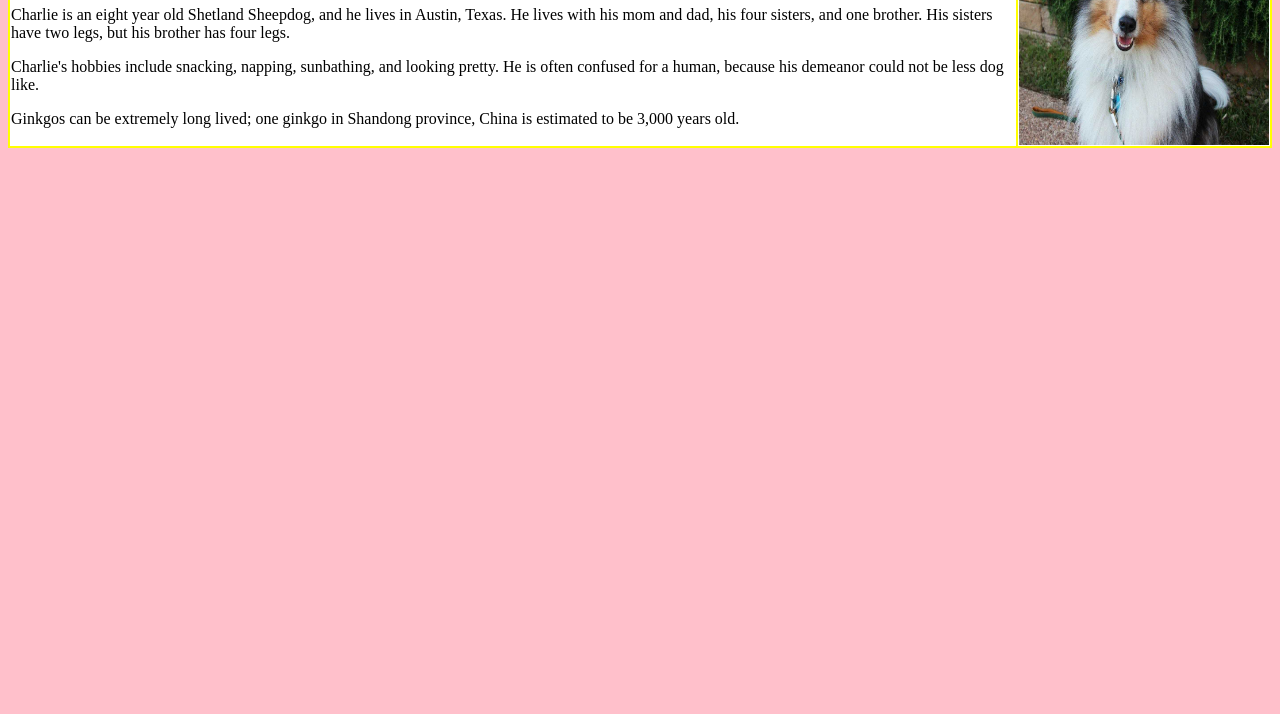
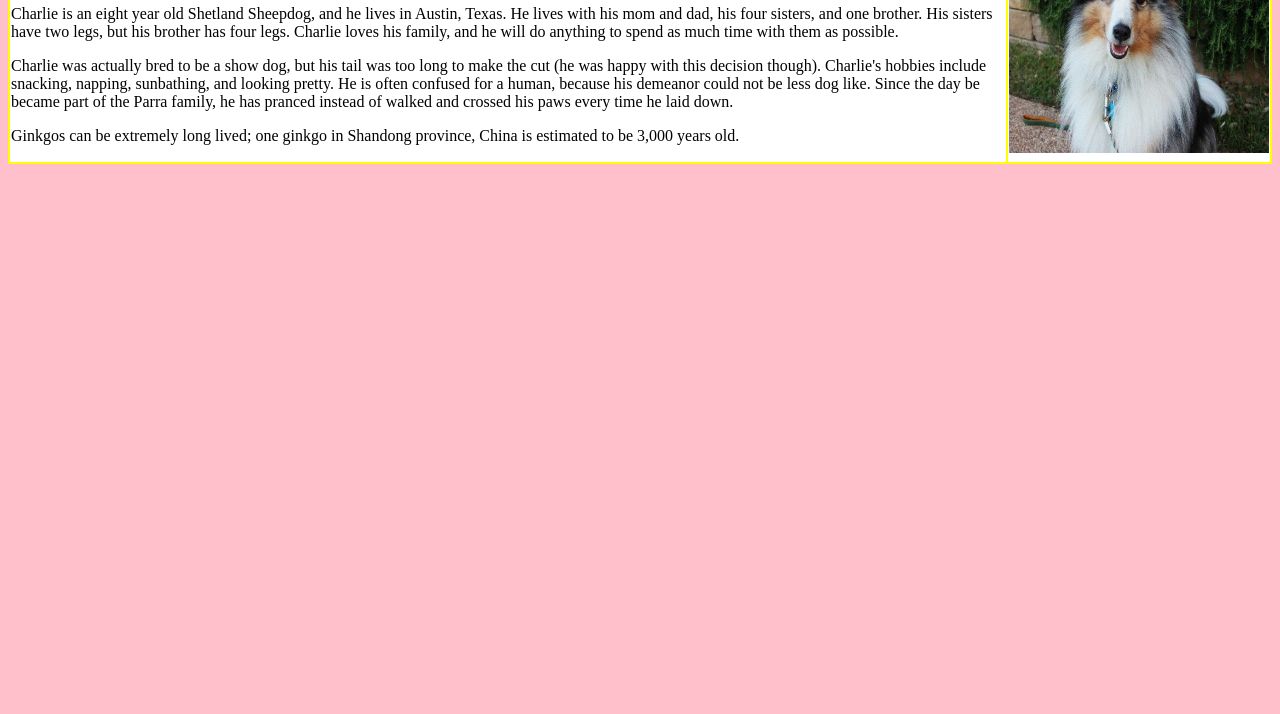
Before and after one commit to mgp90917/Maddie-Parra, a plain HTML site: page Charlie.html in a window 1280 px wide. Shown: the part 86-800 px from the top of the page. Drawn offline with Linux system fonts and the light colour scheme.

Commit message:
Update Charlie.html

```diff
--- a/Charlie.html
+++ b/Charlie.html
@@ -14,14 +14,14 @@ td {background-color:white}
 <body>
 <table cellspacing=”100pc” >
 <tr><td> <h1> Charlie Parra </h1>
-<p> Charlie is an eight year old Shetland Sheepdog, and he lives in Austin, Texas. He lives with his mom and dad, his four sisters, and one brother. His sisters have two legs, but his brother has four legs.
+<p> Charlie is an eight year old Shetland Sheepdog, and he lives in Austin, Texas. He lives with his mom and dad, his four sisters, and one brother. His sisters have two legs, but his brother has four legs. Charlie loves his family, and he will do anything to spend as much time with them as possible.
 </p>
-<p> Charlie's hobbies include snacking, napping, sunbathing, and looking pretty. He is often confused for a human, because his demeanor could not be less dog like.
+<p> Charlie was actually bred to be a show dog, but his tail was too long to make the cut (he was happy with this decision though). Charlie's hobbies include snacking, napping, sunbathing, and looking pretty. He is often confused for a human, because his demeanor could not be less dog like. Since the day be became part of the Parra family, he has pranced instead of walked and crossed his paws every time he laid down.
 </p>Ginkgos can be extremely long lived; one ginkgo in Shandong province, China is estimated to be 3,000 years old.
 </p>
 
 </td>
-<td><img src="index.jpeg" alt="Charlie" height=220 width=250></td>
+<td><img src="index.jpeg" alt="Charlie" height=220 width=260></td>
  </tr>
 
 </table>
```
